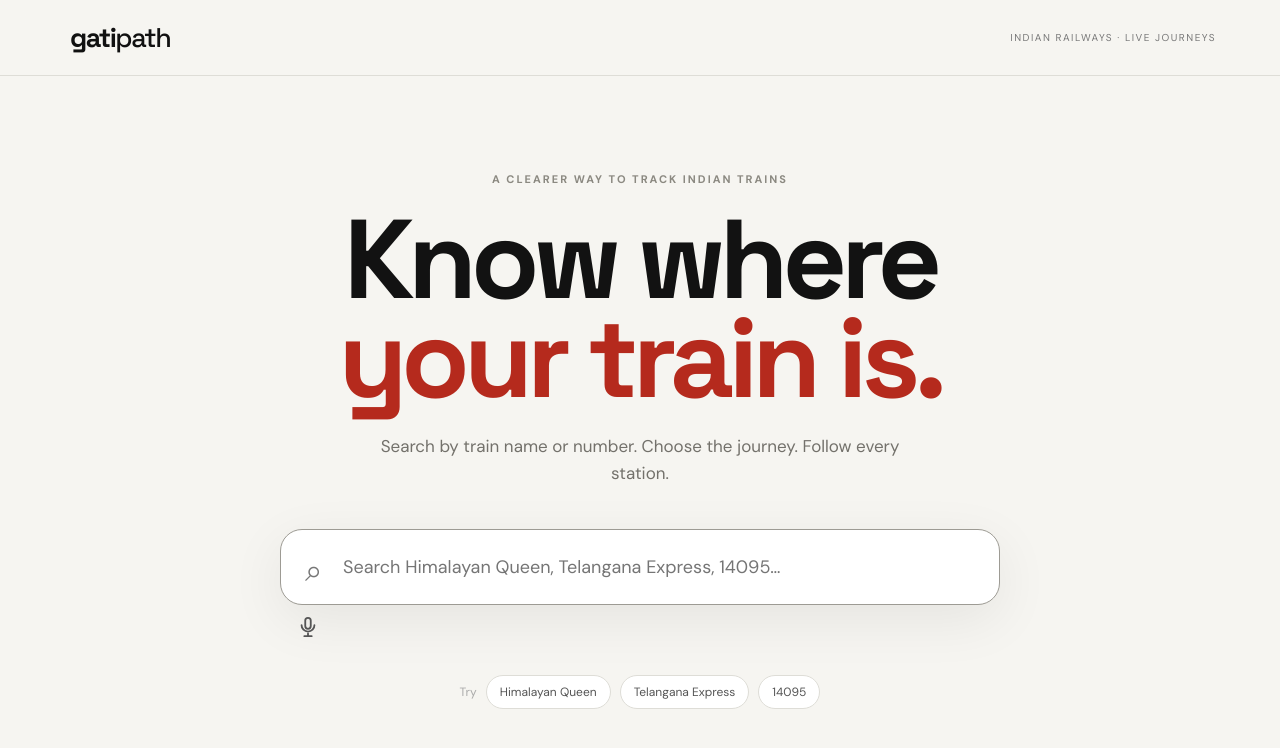
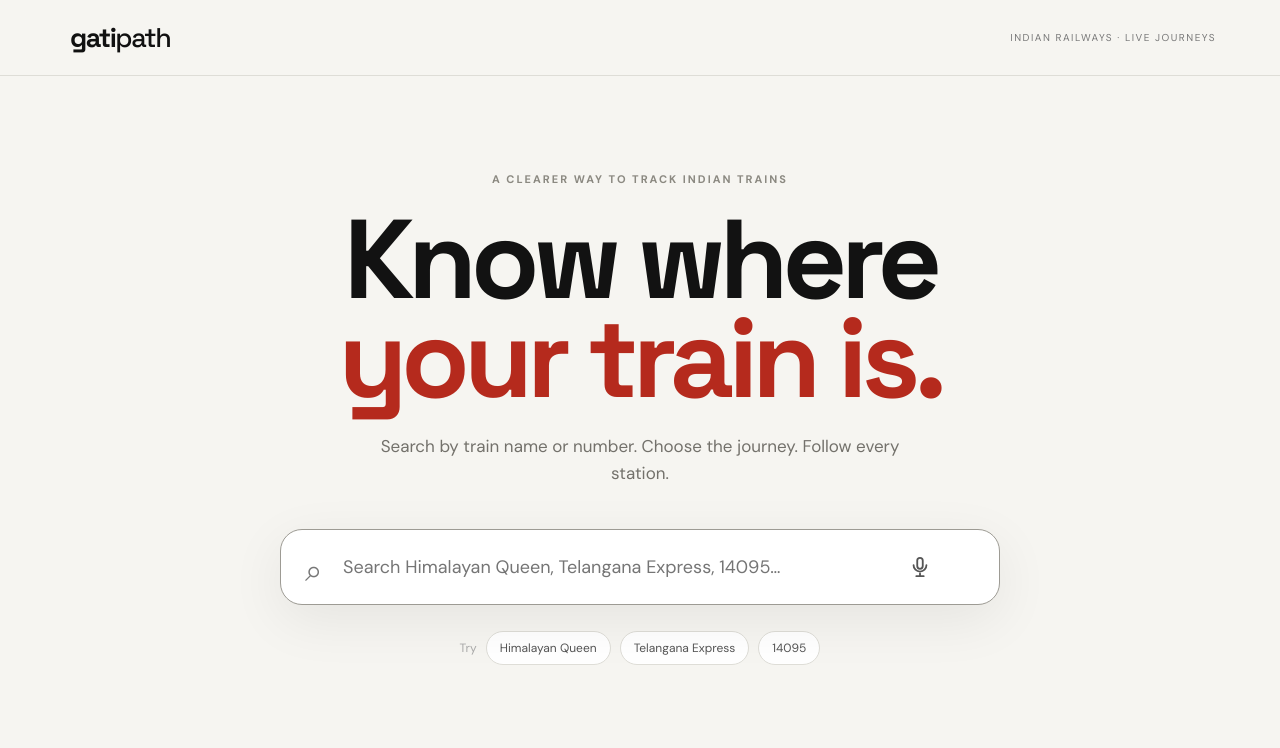
Before and after one commit to Kams01012003/gatipath, a React (Vite) app: page / in a window 1280 px wide. Shown: the top 748 px of the page. Built offline with nearby package versions, Linux system fonts and the light colour scheme.

Commit message:
Add styles for voice button and search input

```diff
--- a/src/styles.css
+++ b/src/styles.css
@@ -280,3 +280,13 @@ button{cursor:pointer}.app{min-height:100vh}.nav{height:76px;display:flex;align-
   width: 22px;
   height: 22px;
 }
+.search-wrap .voice-button {
+  position: absolute;
+  right: 58px;
+  top: 16px;
+  margin-left: 0;
+}
+
+.search-wrap input {
+  padding-right: 120px;
+}
```
